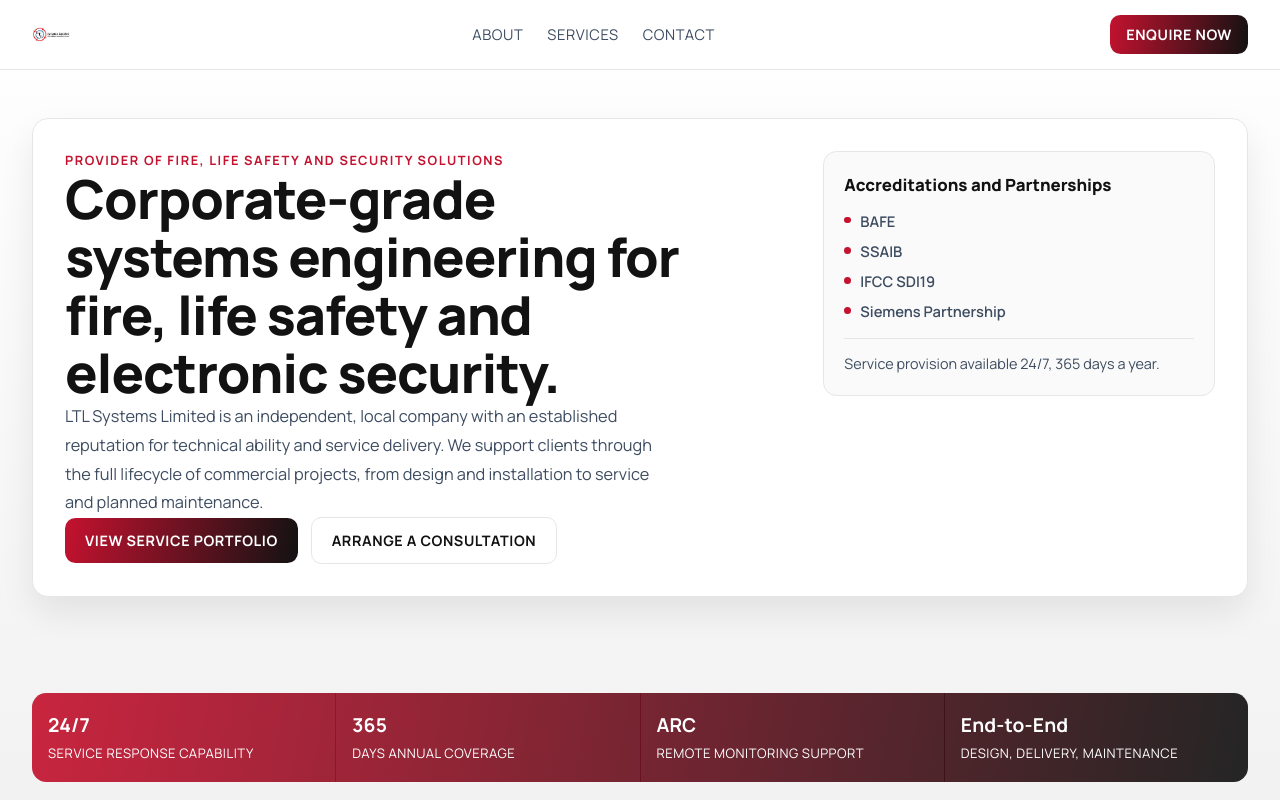
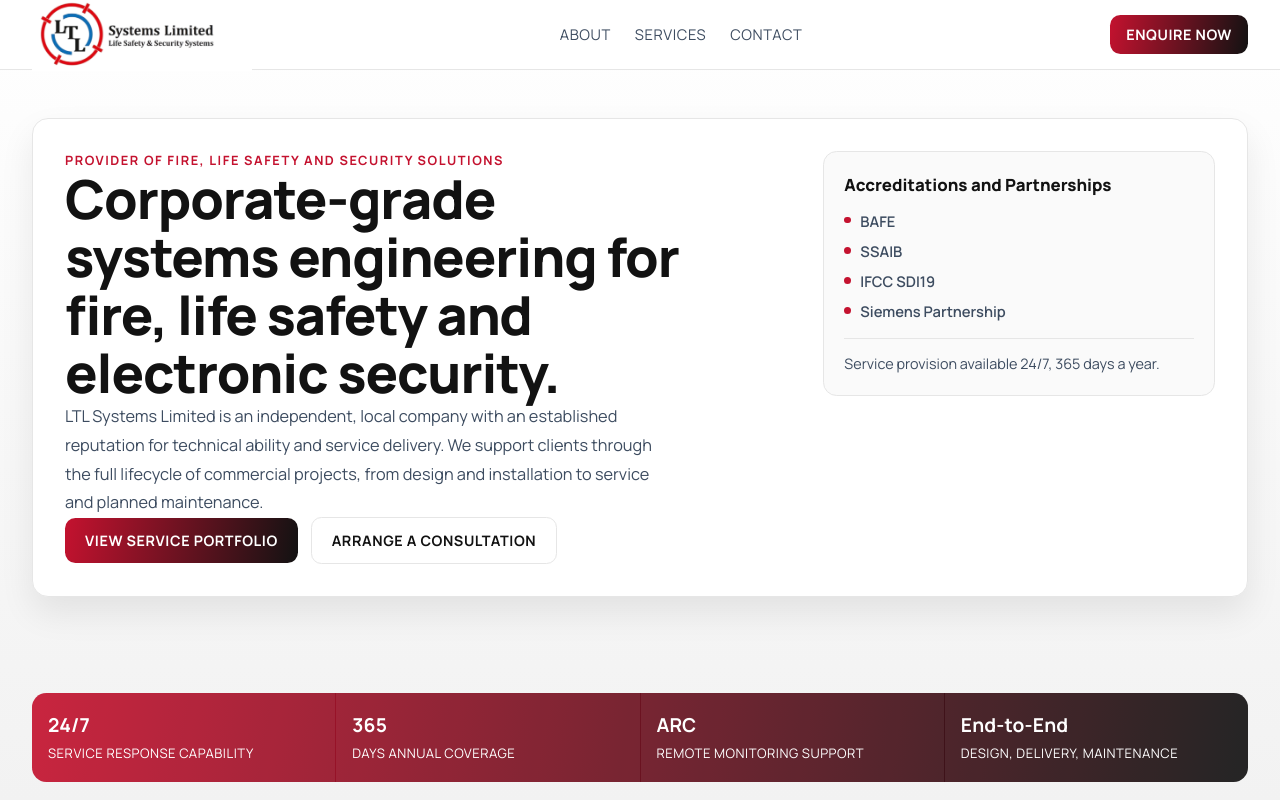
Before and after one commit to t82rhzrjnh-del/LTL-SYSTEMS, a Next.js app: page / in a window 1280 px wide. Shown: the top 800 px of the page. Built offline with nearby package versions, Linux system fonts and the light colour scheme; a web font is replaced by a local one.

Commit message:
Use new wide-format logo with no whitespace

```diff
--- a/app/globals.css
+++ b/app/globals.css
@@ -73,7 +73,7 @@ a {
 
 .brand-mark img {
   display: block;
-  width: 45px;
+  width: 220px;
   height: auto;
   margin: 0;
   padding: 0;
--- a/app/page.tsx
+++ b/app/page.tsx
@@ -80,10 +80,10 @@ export default function Home() {
           <a href="#top" className="brand-mark" aria-label="LTL Systems homepage">
             <div className="logo-container">
               <Image
-                src="/ltl-logo-full.png"
+                src="/Untitled design-12.png"
                 alt="LTL Systems Logo"
-                width={200}
-                height={91}
+                width={220}
+                height={73}
                 priority
               />
             </div>
```
Also changed, not shown: public/Untitled design-12.png (added).
